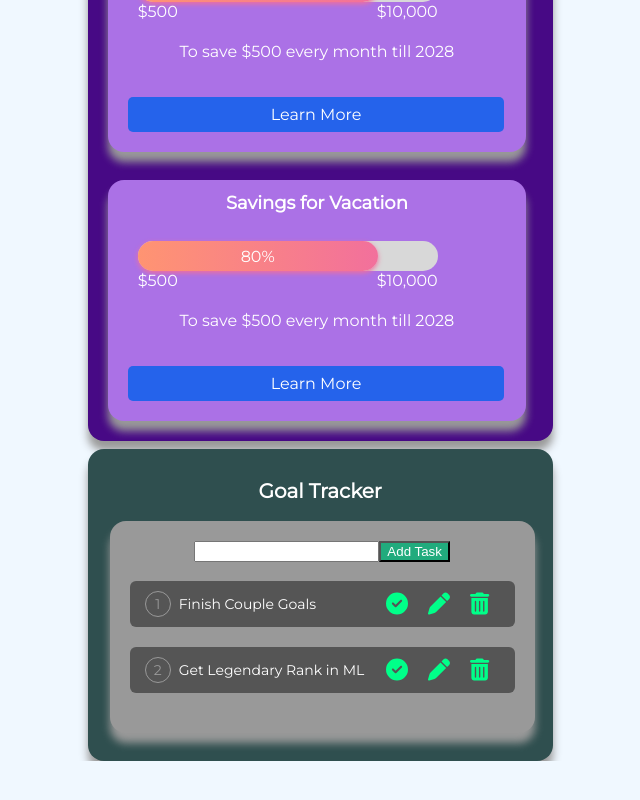
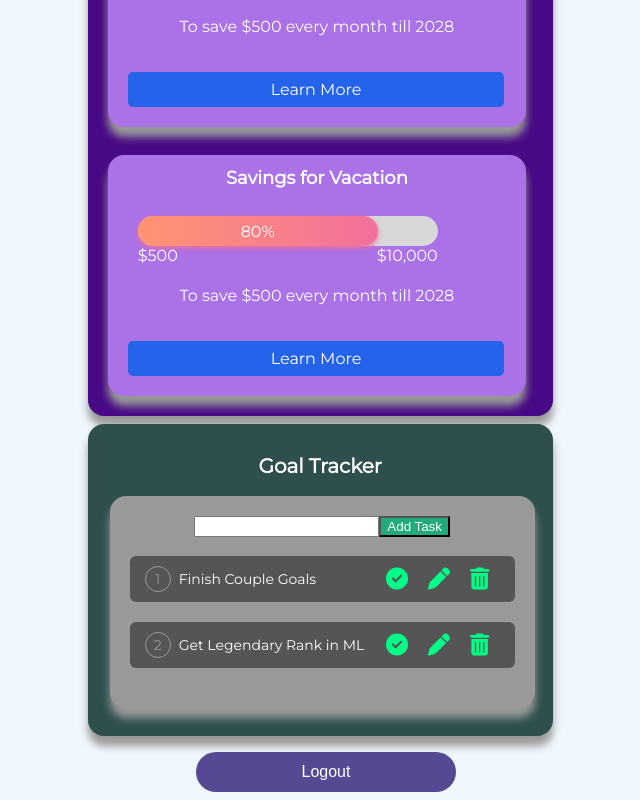
Before and after one commit to shermainelim/CoupleGoalsApp, a React (Create React App) app in the folder client/: page /dashboard in a window 1280 px wide. Shown: the part 516-1316 px from the top of the page, without its empty margins (314-954 px from the left). Before the commit the page ends 1277 px from the top, so only its background shows below. Built offline with nearby package versions, Linux system fonts and the light colour scheme.

Commit message:
back button

```diff
--- a/client/src/screens/dashboard/dashboard.jsx
+++ b/client/src/screens/dashboard/dashboard.jsx
@@ -221,6 +221,16 @@ const Dashboard = () => {
           />
         </div>
         </div>
+        <CustomButton
+          className="resident-btn"
+          testId="resident"
+          content="Logout"
+          clicked={() => {
+            navigate("/");
+          }}
+
+          // resident={true}
+        ></CustomButton>
       </div>
 
   );
--- a/client/src/screens/dashboard/dashboard.scss
+++ b/client/src/screens/dashboard/dashboard.scss
@@ -29,7 +29,7 @@ body, html {
     align-items: center;
     text-align: center;
     background-color: aliceblue;
-    margin-bottom: 50px;
+    margin-bottom: 100px;
 
 
     .imageIcon{
```
